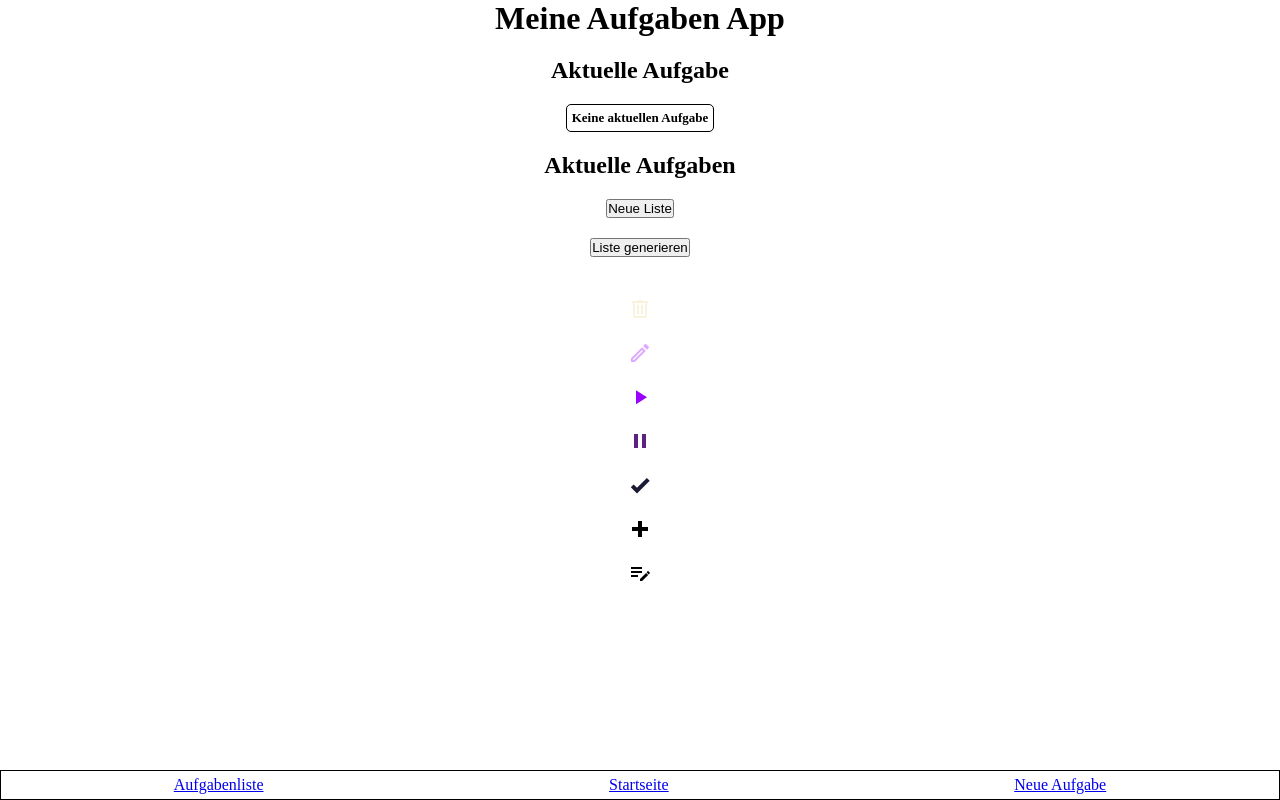
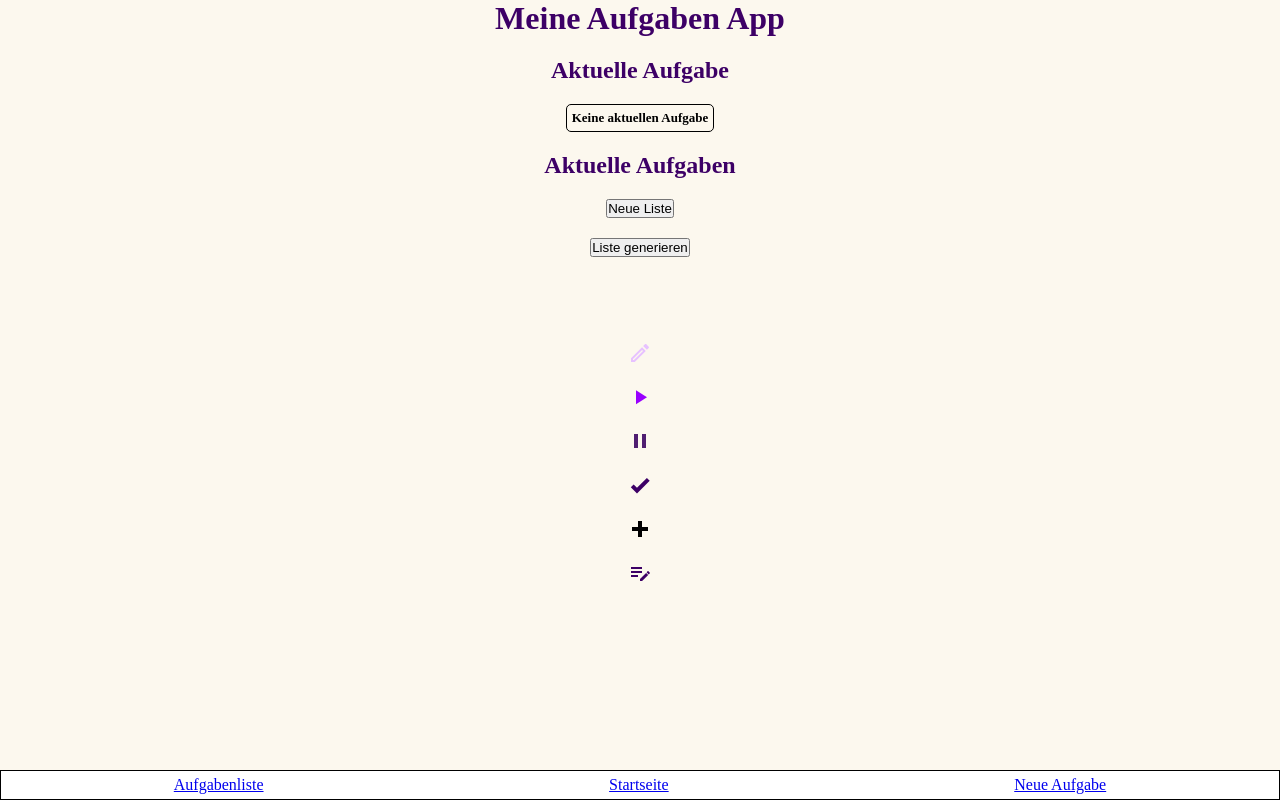
Before and after one commit to A11yship/capstone-project, a Next.js app: page / in a window 1280 px wide. Built offline with nearby package versions, Linux system fonts and the light colour scheme.

Commit message:
Change and use colors

```diff
--- a/src/pages/index.js
+++ b/src/pages/index.js
@@ -41,7 +41,7 @@ export default function HomePage() {
 				<Icon variant="play" color="var(--brand-color)" />
 				<Icon variant="pause" color="var(--dark-accent)" />
 				<Icon variant="done" color="var(--dark-color)" />
-				<Icon variant="add" />
+				<Icon variant="add" color="black" />
 				<Icon variant="list" />
 			</Layout>
 		</>
--- a/src/styles.js
+++ b/src/styles.js
@@ -10,11 +10,11 @@ export const GlobalStyle = createGlobalStyle`
 	}
 
 	:root {
-		--light-color: #f9f2dd;
-  		--light-accent: #daf;
+		--light-color: #fcf8ee;
+  		--light-accent: #e7c2ff;
   		--brand-color: #90f;
-  		--dark-accent: #5b2281;
-  		--dark-color: #1a1a34;
+  		--dark-accent: #501e71;
+  		--dark-color: #3d0066;
 	}
 
 	html {
@@ -22,6 +22,9 @@ export const GlobalStyle = createGlobalStyle`
 	}
 
 	body {
-		font-size: 1.6rem;
+		background-color: var(--light-color);
+		color: var(--dark-color);
+  		font-size: 1.6rem;
+
 	}
 `;
```
